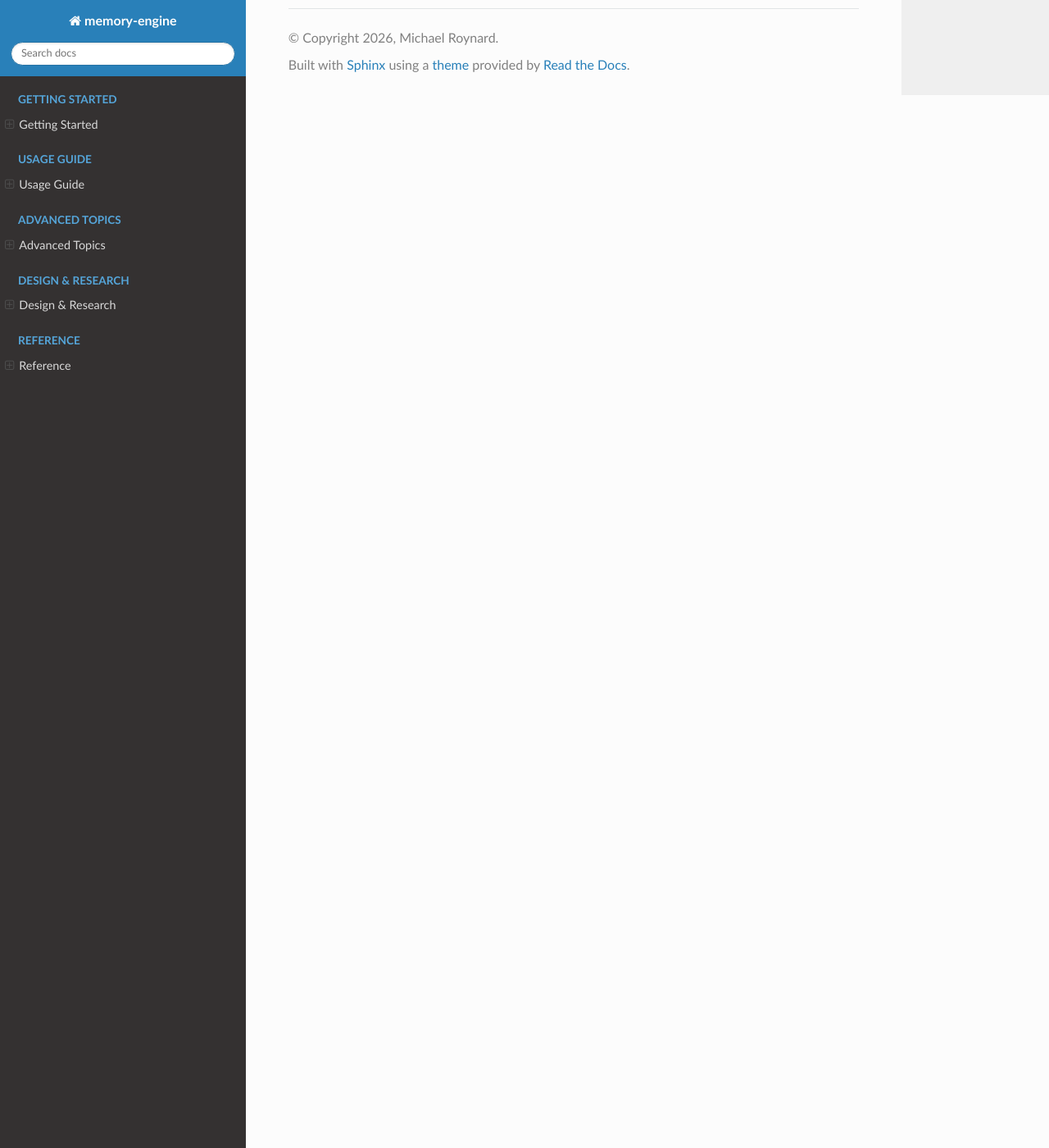
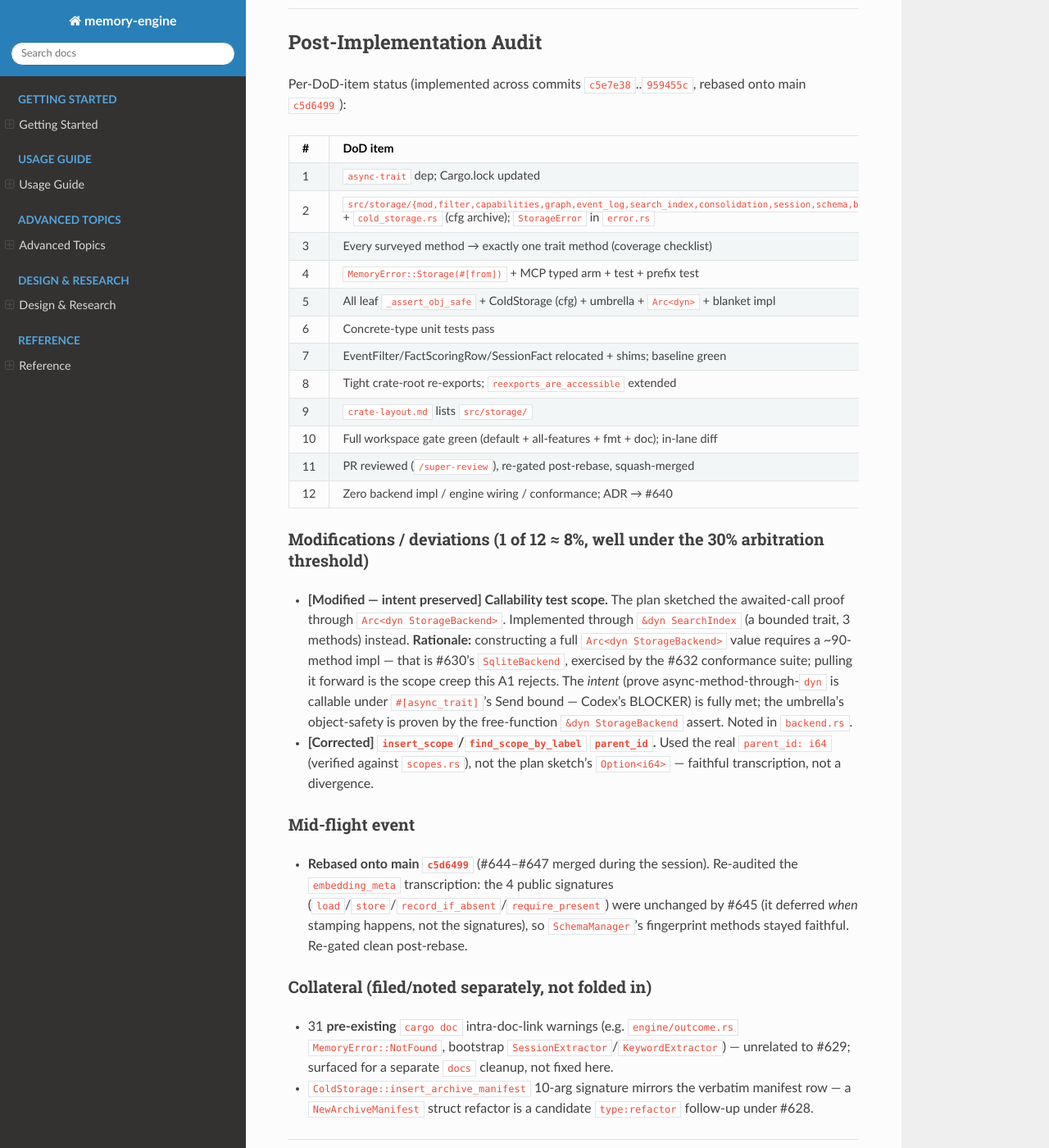
Before and after one commit to dutiona/memory-engine, a Sphinx documentation site: the page built from docs/plans/2026-06-20-storage-backend-traits.md, in a window 1280 px wide and 1400 px high, scrolled down 12583 px. Shown: the whole window at 82% size. Built offline with Sphinx 7.4.7 and the Read the Docs theme 3.1.0, drawn with Linux system fonts in a browser that asks for light colours; pages that are not in the unit, such as notebooks, are missing from menus.

Commit message:
docs(storage): #629 post-implementation audit
Part of #629.

````diff
--- a/docs/plans/2026-06-20-storage-backend-traits.md
+++ b/docs/plans/2026-06-20-storage-backend-traits.md
@@ -322,3 +322,36 @@ git --no-pager diff --stat main -- . ':(exclude)docs/plans'
 ```
 
 ```
+
+---
+
+## Post-Implementation Audit
+
+Per-DoD-item status (implemented across commits `c5e7e38`..`959455c`, rebased onto main `c5d6499`):
+
+| # | DoD item | Status |
+|---|---|---|
+| 1 | `async-trait` dep; Cargo.lock updated | ✅ Implemented (Cargo.lock gitignored — lib crate — updated locally) |
+| 2 | `src/storage/{mod,filter,capabilities,graph,event_log,search_index,consolidation,session,schema,backend}.rs` + `cold_storage.rs` (cfg archive); `StorageError` in `error.rs` | ✅ Implemented |
+| 3 | Every surveyed method → exactly one trait method (coverage checklist) | ✅ Implemented — count-verified 49/7/13/10 exact; checklist in `backend.rs` |
+| 4 | `MemoryError::Storage(#[from])` + MCP typed arm + test + prefix test | ✅ Implemented |
+| 5 | All leaf `_assert_obj_safe` + ColdStorage (cfg) + umbrella + `Arc<dyn>` + blanket impl | ✅ Implemented |
+| 6 | Concrete-type unit tests pass | ✅ Implemented (StorageError, FactFilter builder, TemporalFilter, MetadataPredicate, BackendCapabilities) |
+| 7 | EventFilter/FactScoringRow/SessionFact relocated + shims; baseline green | ✅ Implemented |
+| 8 | Tight crate-root re-exports; `reexports_are_accessible` extended | ✅ Implemented |
+| 9 | `crate-layout.md` lists `src/storage/` | ✅ Implemented |
+| 10 | Full workspace gate green (default + all-features + fmt + doc); in-lane diff | ✅ Implemented (1218 default / 1246 all-features, 0 failures; in-lane diff confirmed post-rebase) |
+| 11 | PR reviewed (`/super-review`), re-gated post-rebase, squash-merged | ⏳ Pending (super-review + merge ahead) |
+| 12 | Zero backend impl / engine wiring / conformance; ADR → #640 | ✅ Implemented (in-lane diff proves no impls) |
+
+### Modifications / deviations (1 of 12 ≈ 8%, well under the 30% arbitration threshold)
+
+- **[Modified — intent preserved] Callability test scope.** The plan sketched the awaited-call proof through `Arc<dyn StorageBackend>`. Implemented through `&dyn SearchIndex` (a bounded trait, 3 methods) instead. **Rationale:** constructing a full `Arc<dyn StorageBackend>` value requires a ~90-method impl — that is #630's `SqliteBackend`, exercised by the #632 conformance suite; pulling it forward is the scope creep this A1 rejects. The *intent* (prove async-method-through-`dyn` is callable under `#[async_trait]`'s Send bound — Codex's BLOCKER) is fully met; the umbrella's object-safety is proven by the free-function `&dyn StorageBackend` assert. Noted in `backend.rs`.
+- **[Corrected] `insert_scope`/`find_scope_by_label` `parent_id`.** Used the real `parent_id: i64` (verified against `scopes.rs`), not the plan sketch's `Option<i64>` — faithful transcription, not a divergence.
+
+### Mid-flight event
+- **Rebased onto main `c5d6499`** (#644–#647 merged during the session). Re-audited the `embedding_meta` transcription: the 4 public signatures (`load`/`store`/`record_if_absent`/`require_present`) were unchanged by #645 (it deferred *when* stamping happens, not the signatures), so `SchemaManager`'s fingerprint methods stayed faithful. Re-gated clean post-rebase.
+
+### Collateral (filed/noted separately, not folded in)
+- 31 **pre-existing** `cargo doc` intra-doc-link warnings (e.g. `engine/outcome.rs` `MemoryError::NotFound`, bootstrap `SessionExtractor`/`KeywordExtractor`) — unrelated to #629; surfaced for a separate `docs` cleanup, not fixed here.
+- `ColdStorage::insert_archive_manifest` 10-arg signature mirrors the verbatim manifest row — a `NewArchiveManifest` struct refactor is a candidate `type:refactor` follow-up under #628.
````
